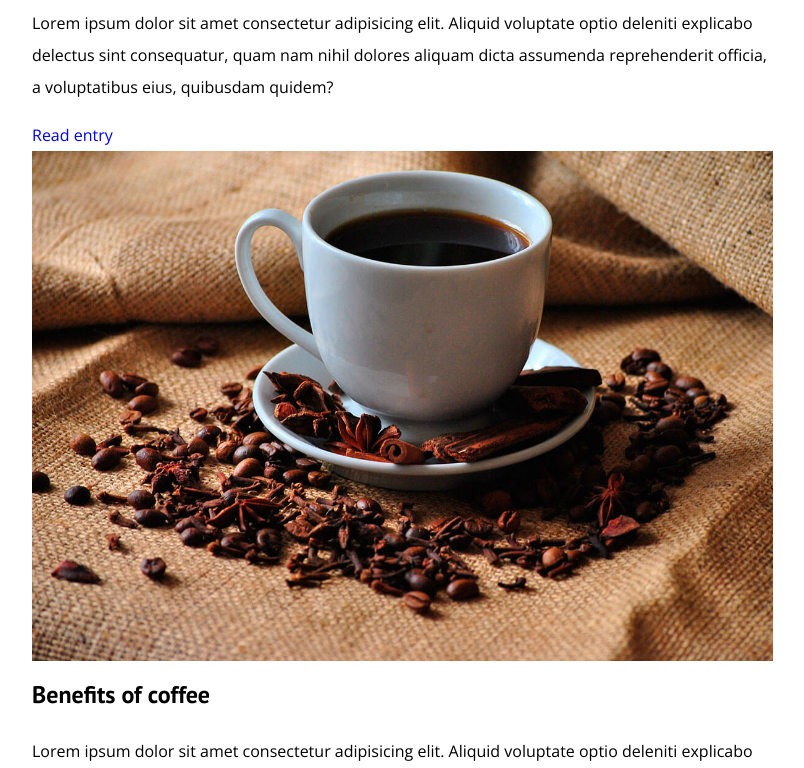
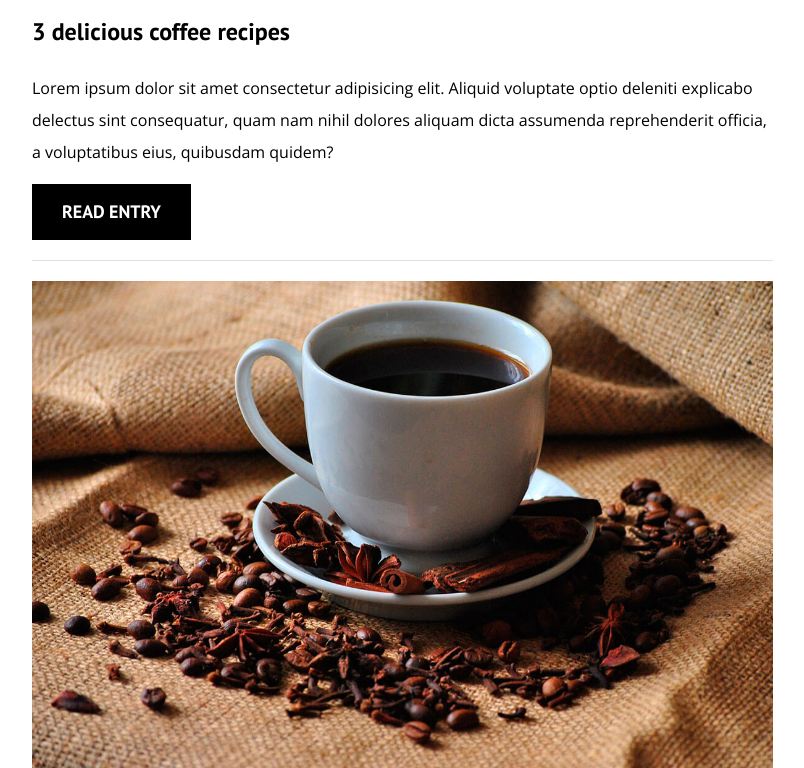
Before and after one commit to tonomr/Coffee_Blog, a plain HTML site: page index.html in a window 1280 px wide. Shown: the part 2032-2800 px from the top of the page, without its empty margins (32-836 px from the left). Drawn offline with nearby package versions, Linux system fonts and the light colour scheme.

Commit message:
finished main content

```diff
--- a/css/styles.css
+++ b/css/styles.css
@@ -4,6 +4,7 @@
 
     --primaryColor: #784D3C;
     --whiteColor: #FFFFFF;
+    --grayColor: #e1e1e1;
     --blackColor: #000000;
 }
 
@@ -132,3 +133,34 @@ img {
         column-gap: 4rem;
     }
 }
+
+.entry {
+    border-bottom: 1px solid var(--grayColor);
+    margin-bottom: 2rem;
+}
+.entry:last-of-type {
+    border: none;
+    margin-bottom: 0;
+}
+
+.button {
+    display: block;
+    font-family: var(--headingFont);
+    color: var(--whiteColor);
+    text-align: center;
+    padding: 1rem 3rem;
+    font-size: 1.8rem;
+    text-transform: uppercase;
+    font-weight: 700;
+    margin-bottom: 2rem;
+}
+@media (min-width: 768px) {
+    .button {
+        display: inline-block;
+    }
+
+}
+
+.button--primary {
+    background-color: var(--blackColor);
+}
--- a/index.html
+++ b/index.html
@@ -48,7 +48,7 @@
                     <p>Lorem ipsum dolor sit amet consectetur adipisicing elit. Aliquid voluptate optio deleniti
                         explicabo delectus sint consequatur, quam nam nihil dolores aliquam dicta assumenda
                         reprehenderit officia, a voluptatibus eius, quibusdam quidem?</p>
-                    <a href="entry.html" class="button primary--button">Read entry</a>
+                    <a href="entry.html" class="button button--primary">Read entry</a>
                 </div>
             </article>
 
@@ -61,7 +61,7 @@
                     <p>Lorem ipsum dolor sit amet consectetur adipisicing elit. Aliquid voluptate optio deleniti
                         explicabo delectus sint consequatur, quam nam nihil dolores aliquam dicta assumenda
                         reprehenderit officia, a voluptatibus eius, quibusdam quidem?</p>
-                    <a href="entry.html" class="button primary--button">Read entry</a>
+                    <a href="entry.html" class="button button--primary">Read entry</a>
                 </div>
             </article>
 
@@ -74,7 +74,7 @@
                     <p>Lorem ipsum dolor sit amet consectetur adipisicing elit. Aliquid voluptate optio deleniti
                         explicabo delectus sint consequatur, quam nam nihil dolores aliquam dicta assumenda
                         reprehenderit officia, a voluptatibus eius, quibusdam quidem?</p>
-                    <a href="entry.html" class="button primary--button">Read entry</a>
+                    <a href="entry.html" class="button button--primary">Read entry</a>
                 </div>
             </article>
         </main>
```
